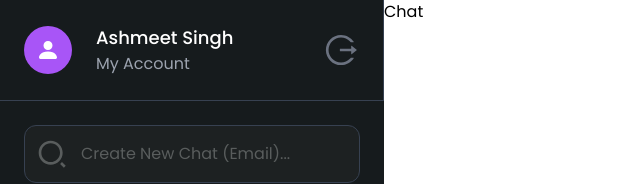
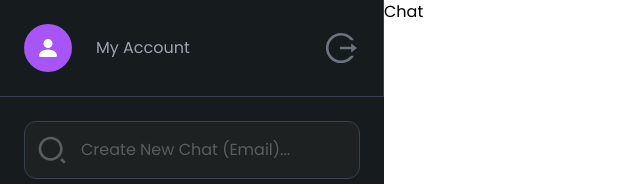
Before and after one commit to ashmeetsmonga/chat-app-mern, a React (Vite) app in the folder client/: page / in a window 1280 px wide. Shown: the top 184 px of the page, without its empty margins (0-640 px from the left). Built offline with nearby package versions, Linux system fonts and the light colour scheme; no server answers; sample sign-in values are in the browser's storage.

Commit message:
ui changes and reading name from localstorage

```diff
--- a/client/src/components/ChatList.jsx
+++ b/client/src/components/ChatList.jsx
@@ -42,7 +42,9 @@ const ChatList = () => {
 						<BsFillPersonFill className='w-6 h-6 text-white' />
 					</div>
 					<div className=''>
-						<div className='text-white text-lg font-[500]'>Ashmeet Singh</div>
+						<div className='text-white text-lg font-[500] capitalize'>
+							{localStorage.getItem("chat-app-name")}
+						</div>
 						<div className='text-gray-400 text-md'>My Account</div>
 					</div>
 				</div>
--- a/client/src/components/ChatListItem.jsx
+++ b/client/src/components/ChatListItem.jsx
@@ -10,10 +10,10 @@ const ChatListItem = ({ chatData, randomColor }) => {
 				<BsFillPersonFill className='w-6 h-6 text-white' />
 			</div>
 			<div>
-				<div className='text-white capitalize text-xl'>{chatData.name}</div>
+				<div className='text-white text-lg capitalize'>{chatData.name}</div>
 				<div className='text-sm tracking-wide text-gray-400'>Last Message</div>
 			</div>
-			<div className='ml-auto text-gray-300 mt-1'>10:30</div>
+			<div className='ml-auto text-sm text-gray-300 mt-1'>10:30</div>
 		</div>
 	);
 };
```
